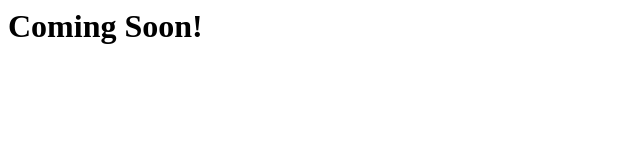
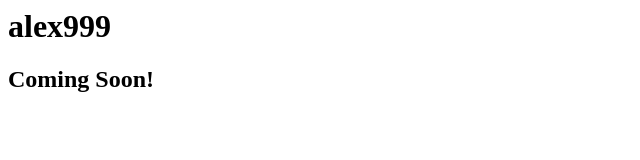
Before and after one commit to 121agalindocardozo/alex999, a plain HTML site: page index.html in a window 1280 px wide. Shown: the whole page, without its empty margins (0-640 px from the left). Drawn offline with Linux system fonts and the light colour scheme.

Commit message:
Update index.html

```diff
--- a/index.html
+++ b/index.html
@@ -2,5 +2,6 @@
 <style>
 background-color: blue;
 </style>
-<h1>Coming Soon!</h1>
+  <h1>alex999</h1>
+<h2>Coming Soon!</h2>
 </html>
```
